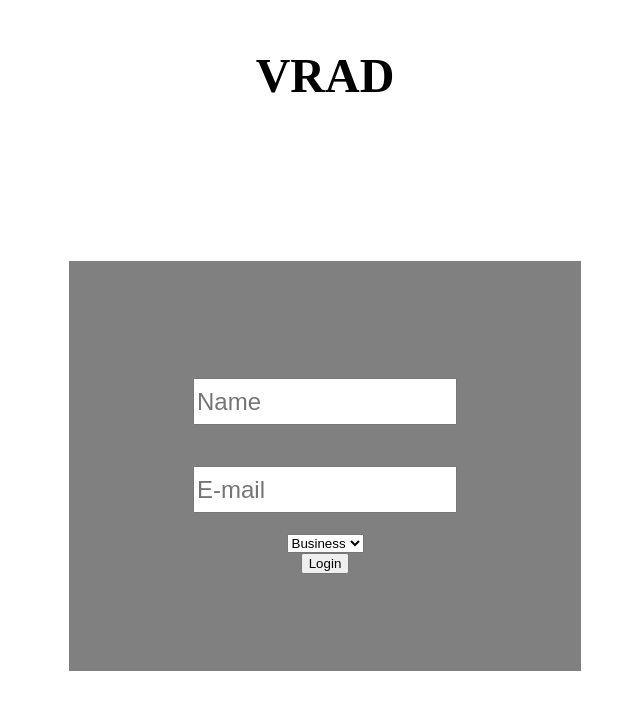
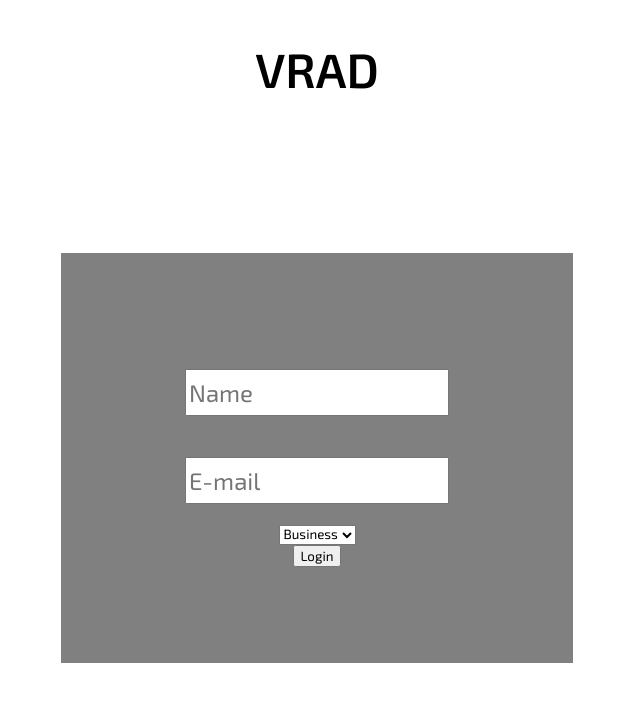
Before and after one commit to C-Bandstra/VRAD, a React (Create React App) app: page / in a window 1280 px wide. Shown: the top 710 px of the page, without its empty margins (323-963 px from the left). Built offline with nearby package versions, Linux system fonts and the light colour scheme.

Commit message:
Add font

```diff
--- a/src/index.css
+++ b/src/index.css
@@ -1,8 +1,13 @@
+* {
+  font-family: 'Exo 2', sans-serif;
+}
+
 body,
 html,
 #root {
   height: 100%;
   width: 100%;
+  margin: 0px;
 }
 
 #blockColorblindContent {
```
